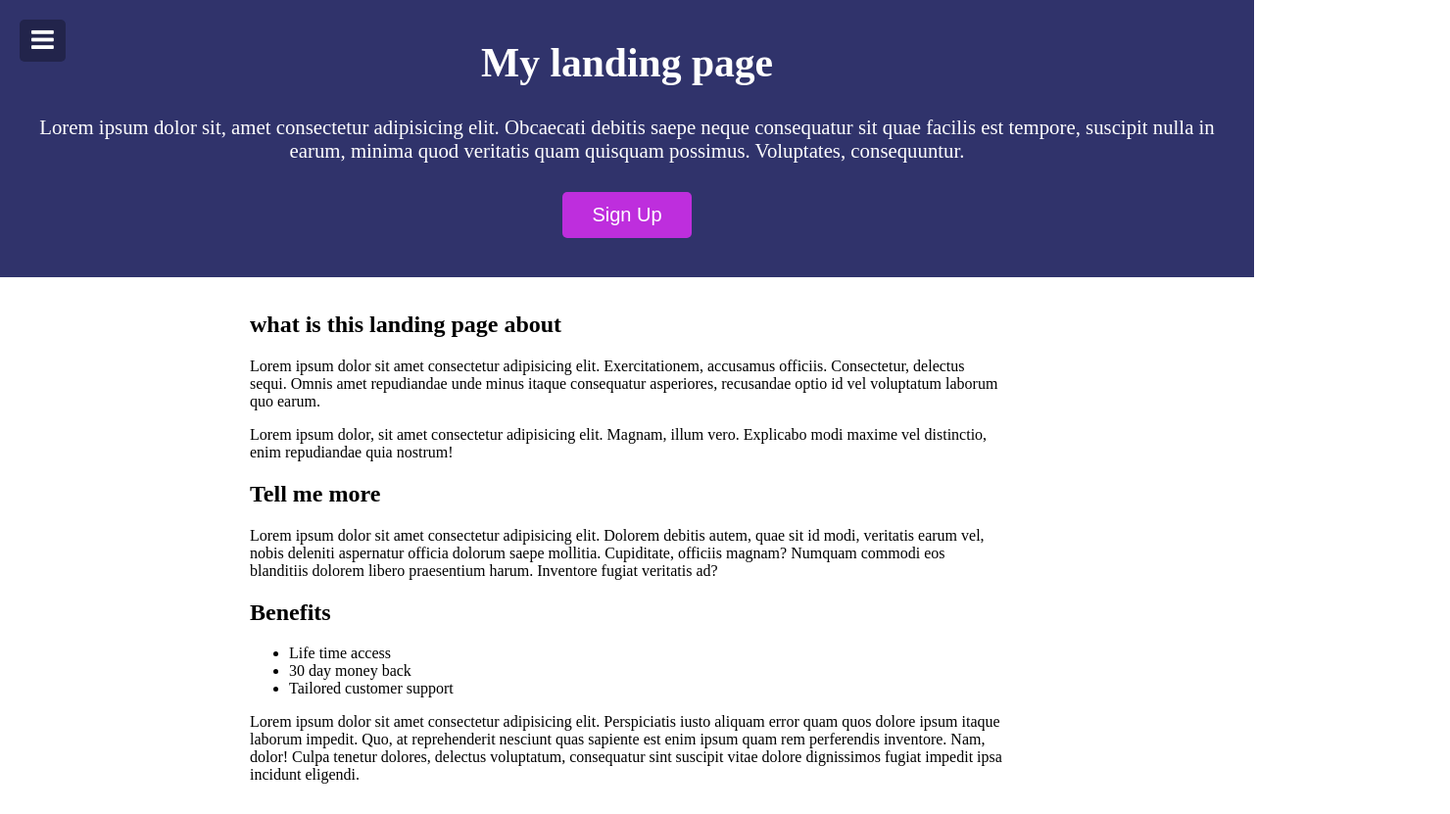
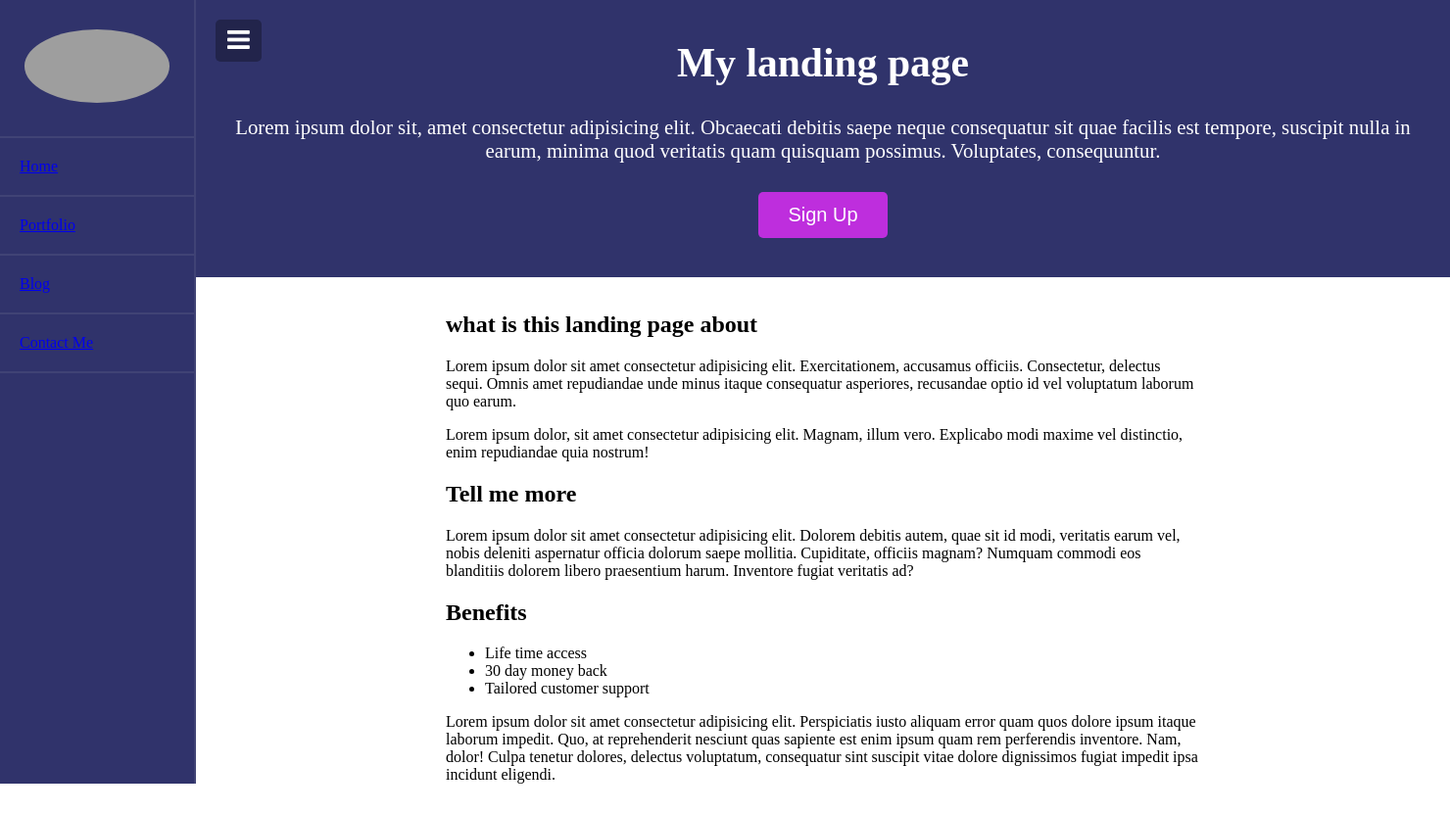
Before and after one commit to mickeyeng/landing-page-modal-sidebar, a plain HTML site: page index.html in a window 1280 px wide. Both pictures are taken after a click on the button 43 px from the left and 41 px from the top of the page. Shown: the whole page at 98% size, 1480 px wide, since content can reach past the window. Drawn offline with Linux system fonts and the light colour scheme; grey boxes are pictures that could not be loaded.

Commit message:
toogle sidebar working

```diff
--- a/index.js
+++ b/index.js
@@ -0,0 +1,13 @@
+console.log('working!');
+
+const sidebarToggle = document.getElementById('toggle');
+const sidebarClose = document.getElementById('close');
+const sidebarOpen = document.getElementById('open');
+const modal = document.getElementById('modal');
+
+// Toggle nav
+
+sidebarToggle.addEventListener('click', () => {
+  console.log('clicked!');
+  document.body.classList.toggle('show-nav');
+});
--- a/style.css
+++ b/style.css
@@ -12,6 +12,11 @@
 body {
   margin: 0;
   font-family: 'Lato, sans-serif';
+  transition: transform 0.3s;
+}
+
+body.show-nav {
+  transform: translateX(200px);
 }
 
 nav {
```
